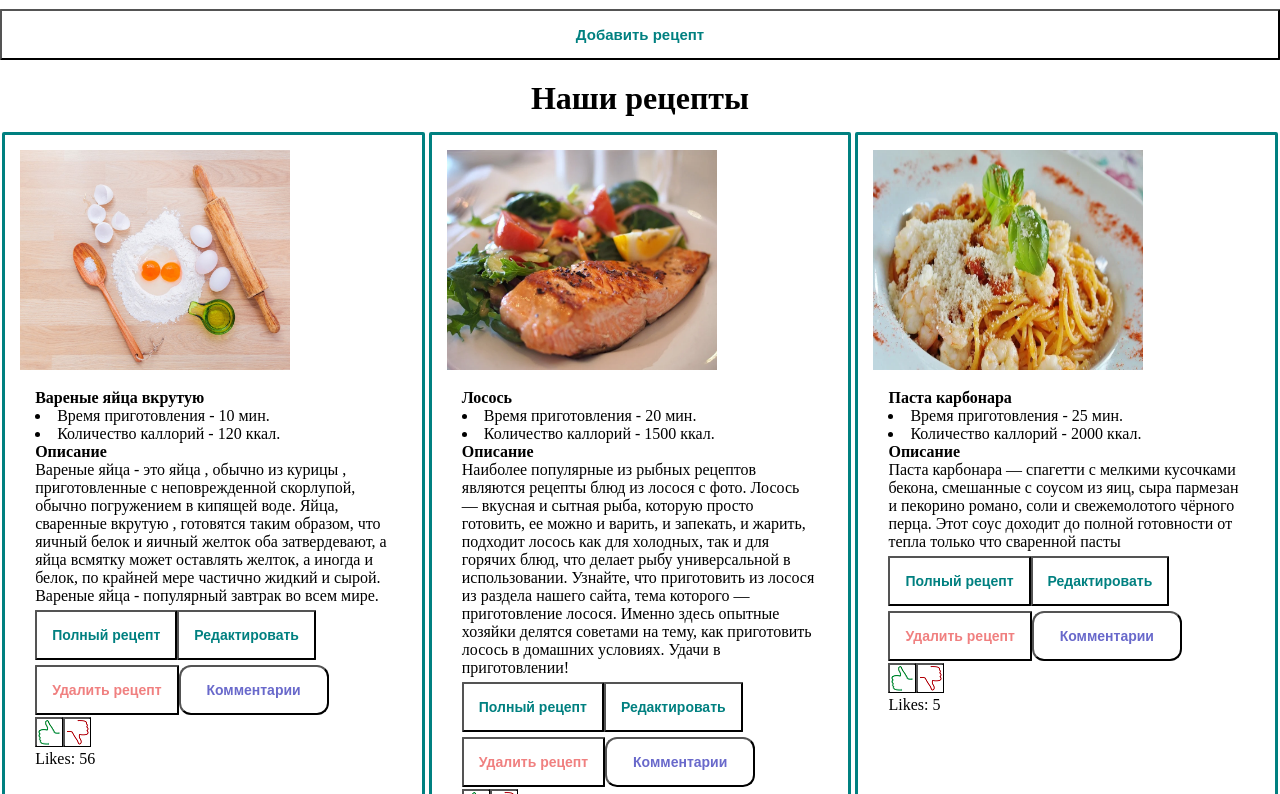
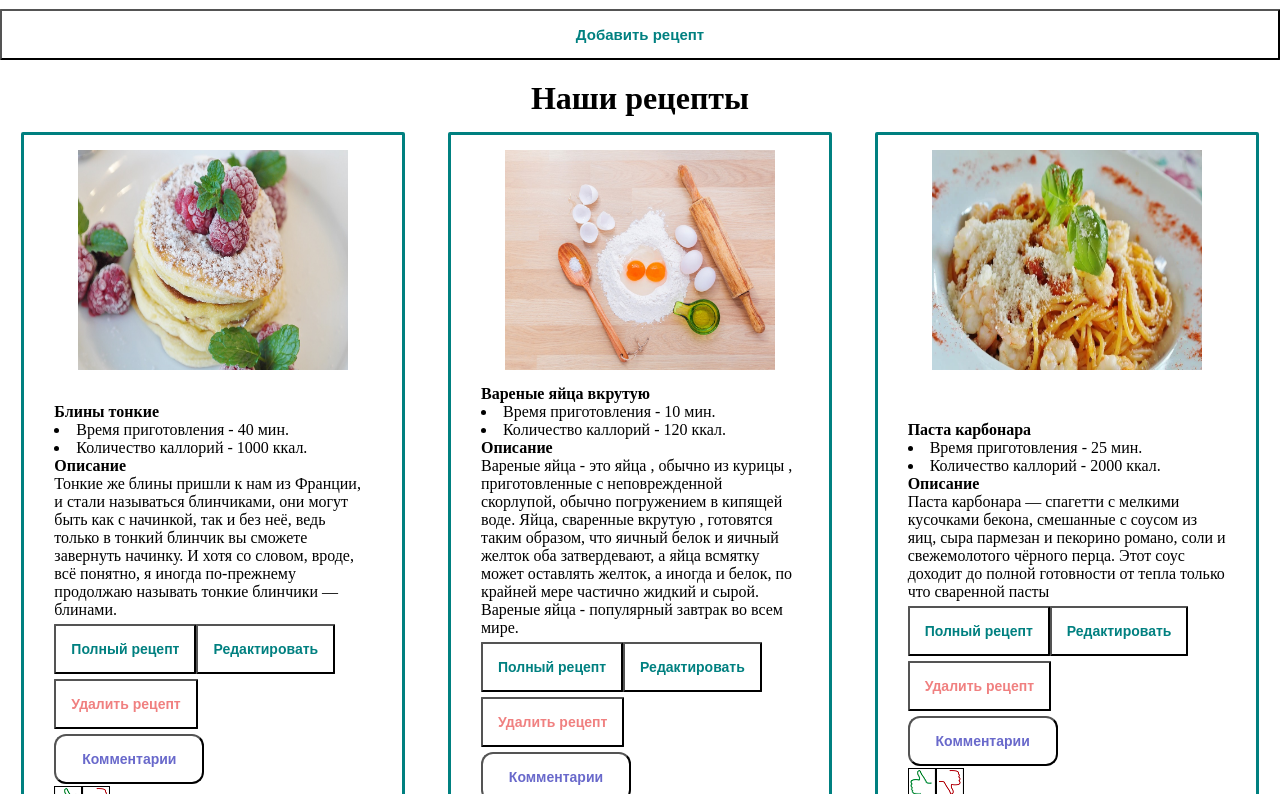
Before and after one commit to stasBigunenko/pet-cooking-book, a React (Create React App) app: page /recipes in a window 1280 px wide. Shown: the part 486-1280 px from the top of the page. Built offline with nearby package versions, Linux system fonts and the light colour scheme; no server answers; data requests are answered from the project's data file; sample sign-in values are in the browser's storage.

Commit message:
Changed some styles

```diff
--- a/db.json
+++ b/db.json
@@ -2,7 +2,7 @@
   "dishes": [
     {
       "id": 1,
-      "order": 1,
+      "order": 2,
       "title": "Вареные яйца вкрутую",
       "cookingTime": "10",
       "calories": 120,
@@ -12,7 +12,7 @@
     },
     {
       "id": 2,
-      "order": 5,
+      "order": 1,
       "title": "Блины тонкие",
       "cookingTime": "40",
       "calories": 1000,
@@ -42,7 +42,7 @@
     },
     {
       "id": 5,
-      "order": 2,
+      "order": 5,
       "title": "Лосось",
       "cookingTime": "20",
       "calories": 1500,
--- a/src/Components/DishList/DishList.module.css
+++ b/src/Components/DishList/DishList.module.css
@@ -1,6 +1,5 @@
 .dishlist {
     border: 1px solid teal;
     display: flex;
-    /*flex-direction: row;*/
     justify-content: center;
 }
--- a/src/Components/LikeButton/LikeButton.module.css
+++ b/src/Components/LikeButton/LikeButton.module.css
@@ -2,6 +2,10 @@
     margin-top: 2px;
     width: 28px;
     height: 30px;
-    background: transparent;
-    border-radius: 1px solid black;
+    border: 1px solid black;
 }
+
+.likeButton:hover {
+    transform: scale(1.2);
+    transition-duration: 0.5s;
+}
--- a/src/Components/RecipeCard/RecipeCard.module.css
+++ b/src/Components/RecipeCard/RecipeCard.module.css
@@ -1,21 +1,22 @@
 .card {
     height: auto;
-    width: 33%;
-    /*display: flex;*/
+    display: flex;
     padding: 15px;
     border-radius: 2px;
     border: solid teal;
     margin-top: 15px;
-    /*background-color: rgba(255, 255, 255, 0.5);*/
     cursor: grab;
     flex-wrap: wrap;
-    flex-basis: 33%;
+    flex-basis: 30%;
     flex-direction: row;
-
+    justify-content: center;
 }
 
 .card:hover {
     border: solid indianred;
+    background-color: lightcyan;
+    transform: scale(1.2);
+    transition-duration: 0.1s;
 }
 
 .card__content {
```
